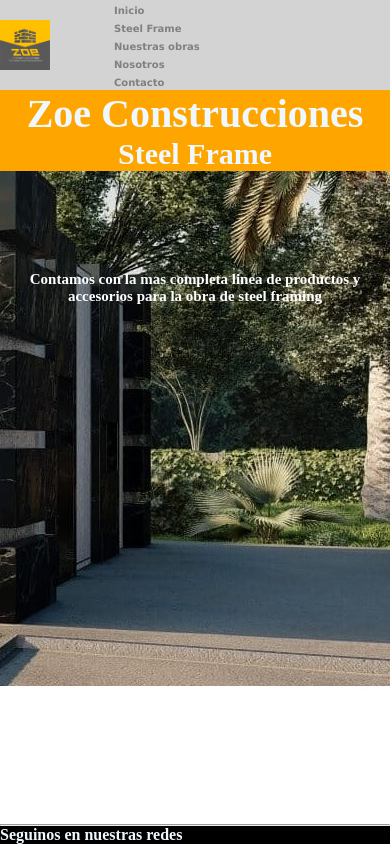
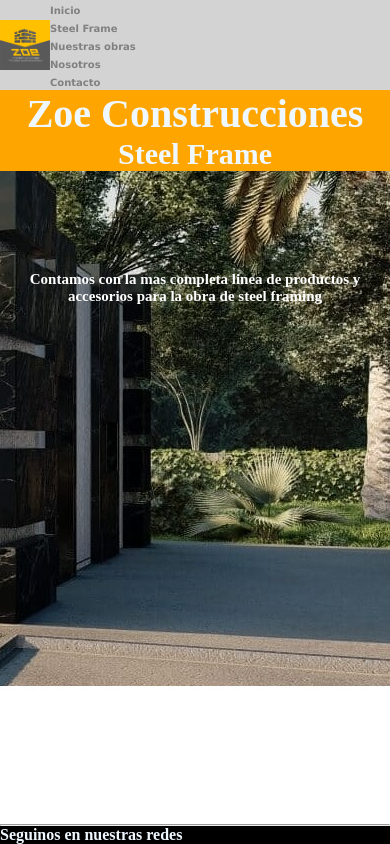
Before and after one commit to Paul-M-Corrales/Zoe-Construcciones, a plain HTML site: page index.html in a window 390 px wide. Drawn offline with Linux system fonts and the light colour scheme.

Commit message:
Nuevo cambio media query

```diff
--- a/css/index.css
+++ b/css/index.css
@@ -392,6 +392,10 @@
     margin: 1rem;
 
   }
+  ul li a{
+    padding: 0;
+    font-weight: bold;
+  }
 
 }
 @media screen and (max-width:380px){
```
